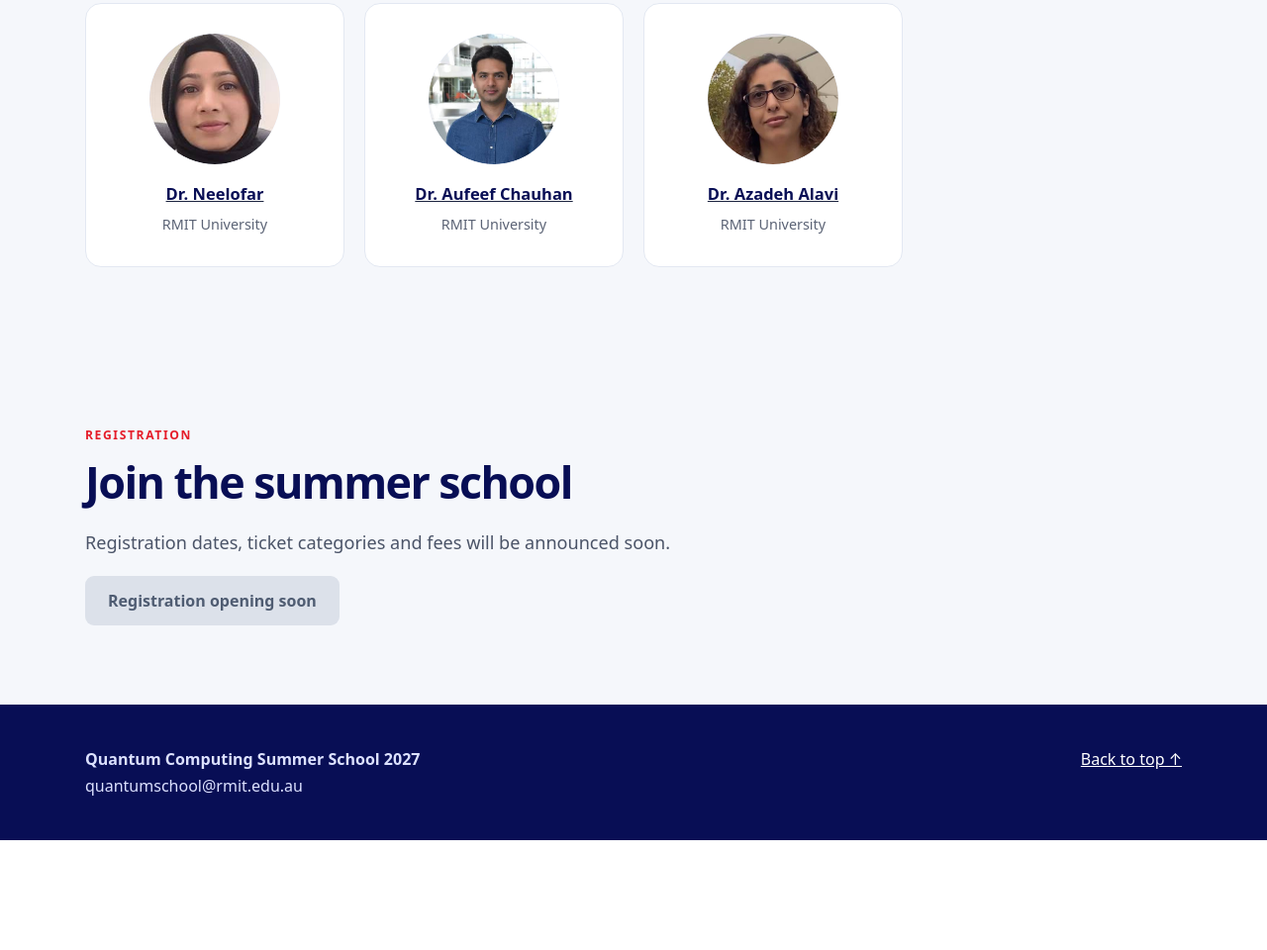
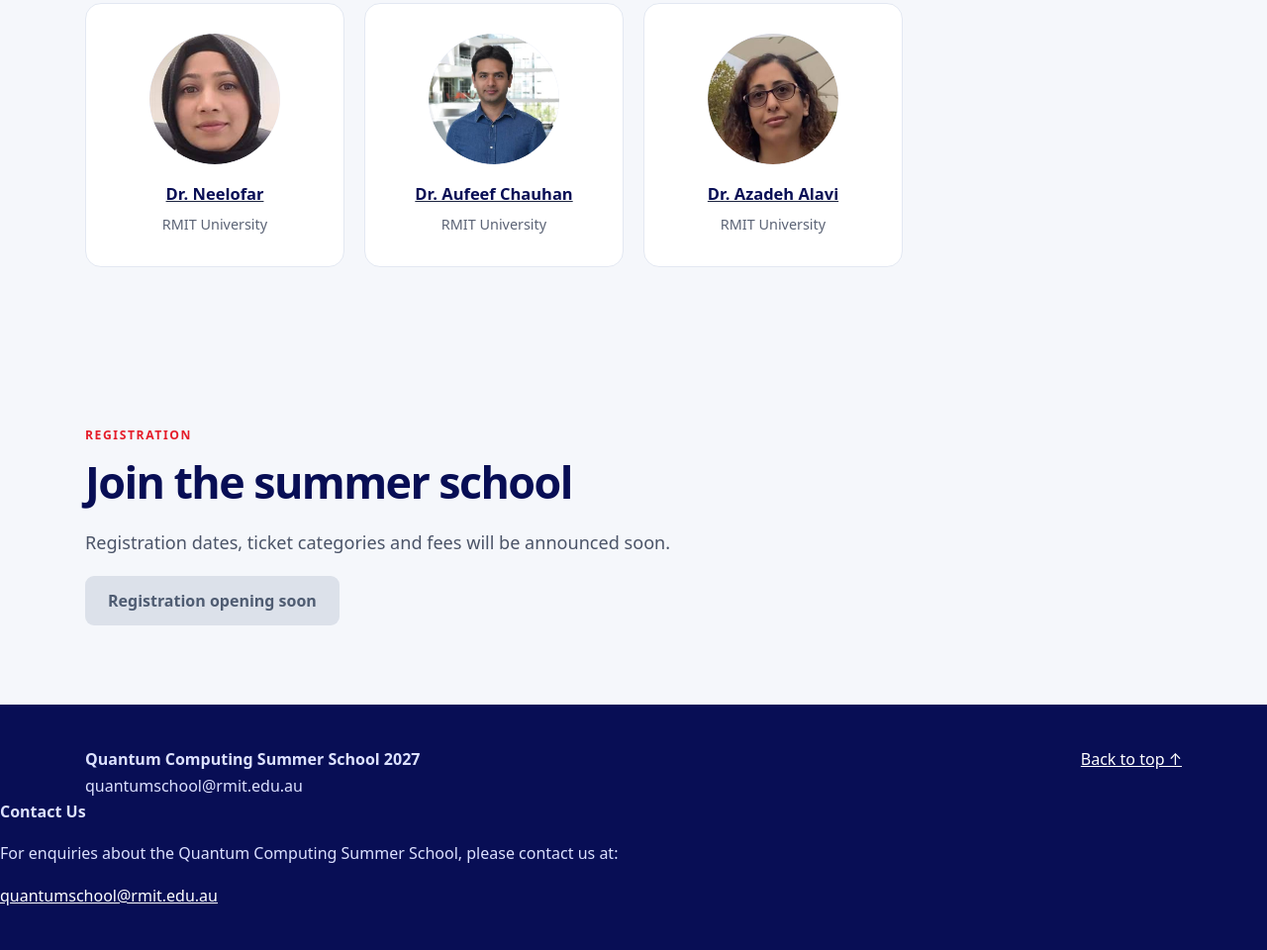
Before and after one commit to ozquantumschool/quantumschool-2027, a plain HTML site: page index.html in a window 1280 px wide. Shown: the part 5031-5991 px from the top of the page at 99% size. Before the commit the page ends 5880 px from the top, so only its background shows below. Drawn offline with Linux system fonts and the light colour scheme.

Commit message:
Enhance footer with contact details
Added contact information section to the footer.

```diff
--- a/index.html
+++ b/index.html
@@ -202,5 +202,23 @@
 </div></div></section>
 <!-- <section class="section" id="sponsors"><div class="container"><div class="kicker">Sponsors</div><h2>Our supporters</h2><div class="placeholder"><strong>Sponsors to be announced</strong><p>Sponsor information will appear here when confirmed.</p></div></div></section> -->
 <section class="section alt" id="registration"><div class="container"><div class="kicker">Registration</div><h2>Join the summer school</h2><p class="lead">Registration dates, ticket categories and fees will be announced soon.</p><span class="button disabled" aria-disabled="true">Registration opening soon</span></div></section>
-</main><footer class="footer"><div class="container"><div><strong>Quantum Computing Summer School 2027</strong><div>quantumschool@rmit.edu.au</div></div><div><a href="#home">Back to top ↑</a></div></div></footer>
+</main>
+<footer class="footer">
+     <div class="container"><div><strong>Quantum Computing Summer School 2027</strong><div>quantumschool@rmit.edu.au</div></div><div><a href="#home">Back to top ↑</a></div>
+     </div>
+     <!-- Contact Information -->
+
+<div class="footer-contact">
+    <strong>Contact Us</strong>
+
+    <p>
+        For enquiries about the Quantum Computing Summer School,
+        please contact us at:
+    </p>
+
+    <a href="mailto:quantumschool@rmit.edu.au">
+        quantumschool@rmit.edu.au
+    </a>
+</div>
+</footer>
 </body></html>
```
